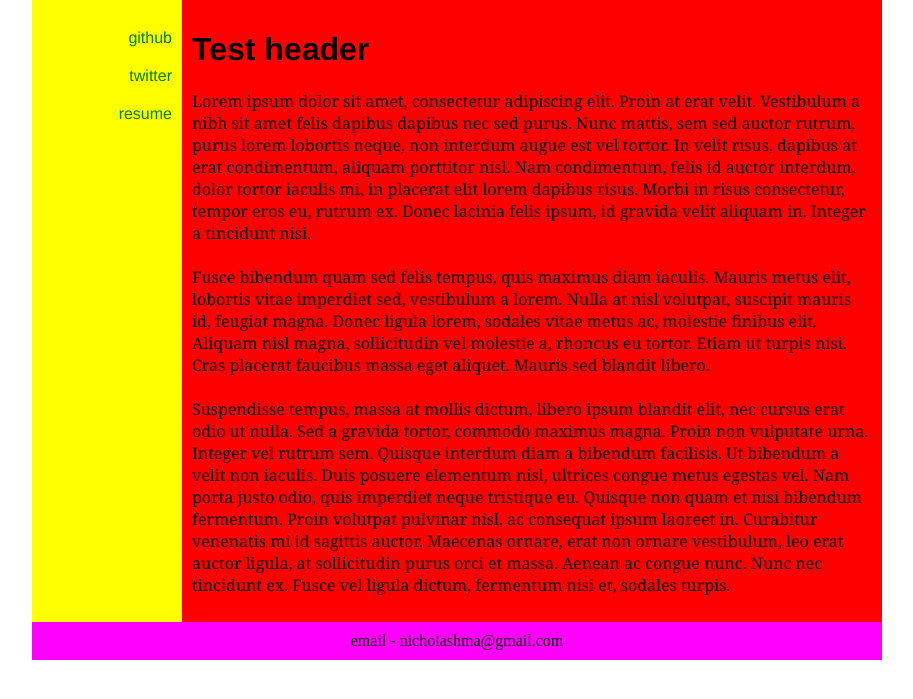
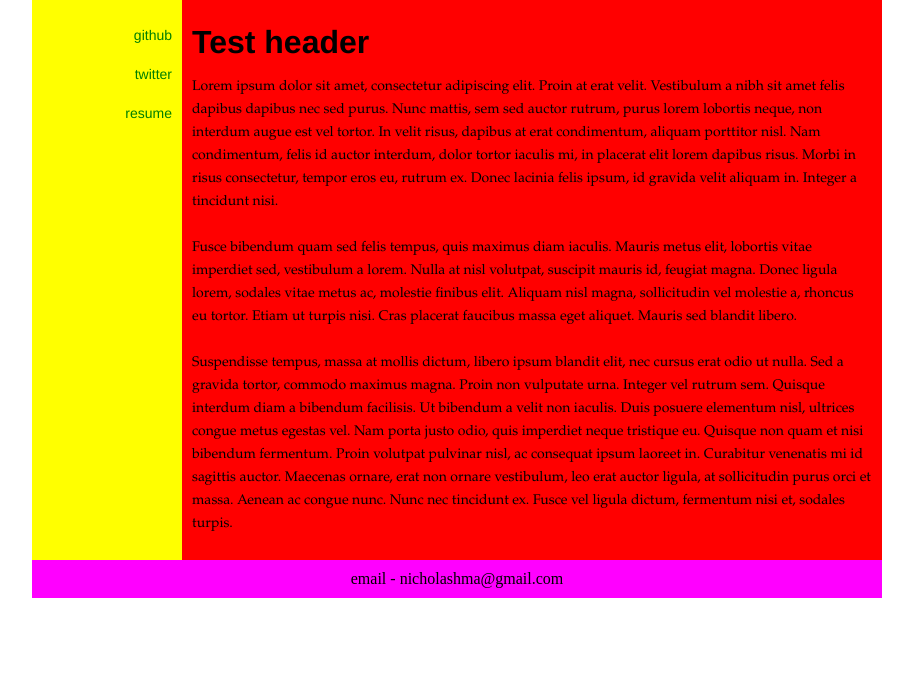
Before and after one commit to pointatnick/pointatnick, a Django app: page / in a window 1280 px wide. Shown: the part 46-745 px from the top of the page, without its empty margins (183-1096 px from the left). Run offline with Django 3.2, Linux system fonts and the light colour scheme.

Commit message:
Commit to Helvetica Neue/Garamond/Monaco fonts...for now

```diff
--- a/pointatnick/website/static/website/style.css
+++ b/pointatnick/website/static/website/style.css
@@ -3,27 +3,28 @@ body {
 }
 
 h1 {
-    font-family: Helvetica, sans-serif;
+    font-family: Helvetica Neue, sans-serif;
+	font-size: 2em;
+	font-style: normal;
+	font-variant: normal;
+	font-weight: 700;
+	line-height: 23px;
 }
 
 a {
     color: green;
     text-decoration: none;
-    font-family: Helvetica, sans-serif;
+    font-family: Helvetica Neue, sans-serif;
 }
 
 p {
-    font-family: Georgia, serif;
+    font-family: "Garamond", serif;
+    font-size: 0.875em;
+    font-style: normal;
+    font-variant: normal;
+    font-weight: normal;
+    line-height: 23px;
 }
-
-/*.container {
-    display: grid;
-    grid-template-columns: 15% auto;
-    grid-template-rows: 10% auto 10%;
-    grid-gap: 10px;
-    background-color: #000000;
-    padding: 10px;
-}*/
 
 .container {
     position: relative;
```
